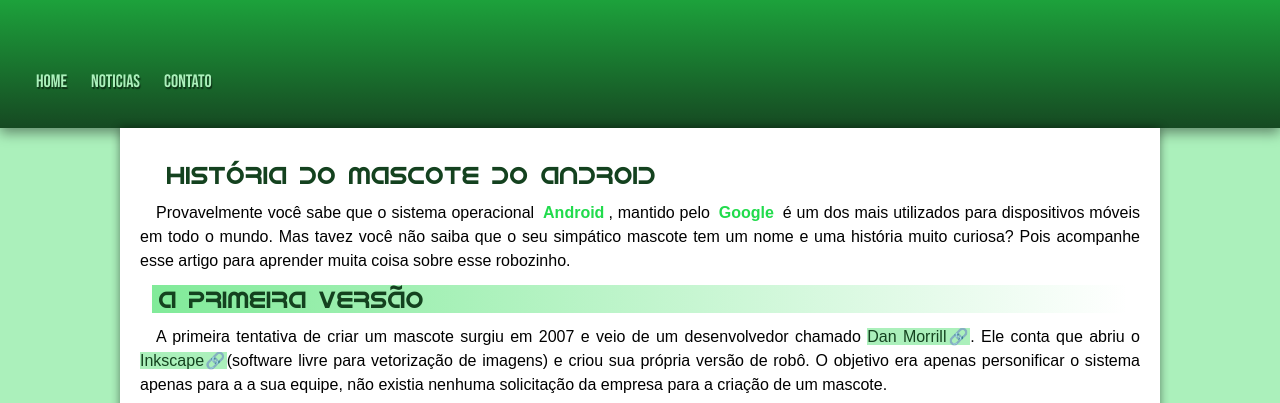
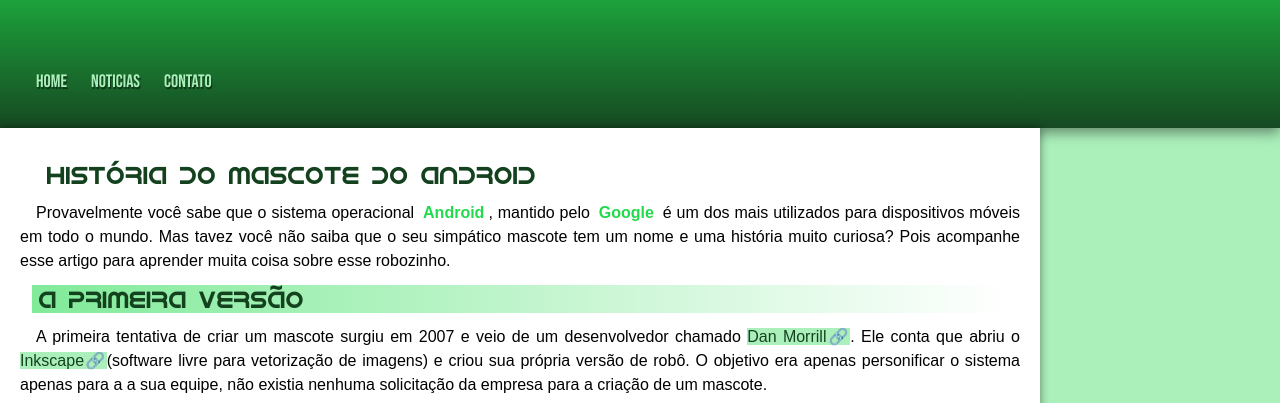
Before and after one commit to Matheuss0us4/projet-android, a plain HTML site: page index.html in a window 1280 px wide. Shown: the part 83-486 px from the top of the page. Drawn offline with Linux system fonts and the light colour scheme.

Commit message:
corrigindo responsivo mobile

```diff
--- a/estilos/style.css
+++ b/estilos/style.css
@@ -92,7 +92,6 @@ body {
 main {
     min-width: 300px;/* essas duas propriedades serven para deixar o conteudo com seu tamanho regulado em varias telas. */
     max-width: 1000px;
-    margin: auto;/* margin auto vai servir para deixar o conteudo principal alinhado no  centro do navegador nao importando o tamanho da tela. */
     background-color: white;
     padding: 20px;
     box-shadow: 0px 0px 10px rgba(0, 0, 0, 0.466);
```
